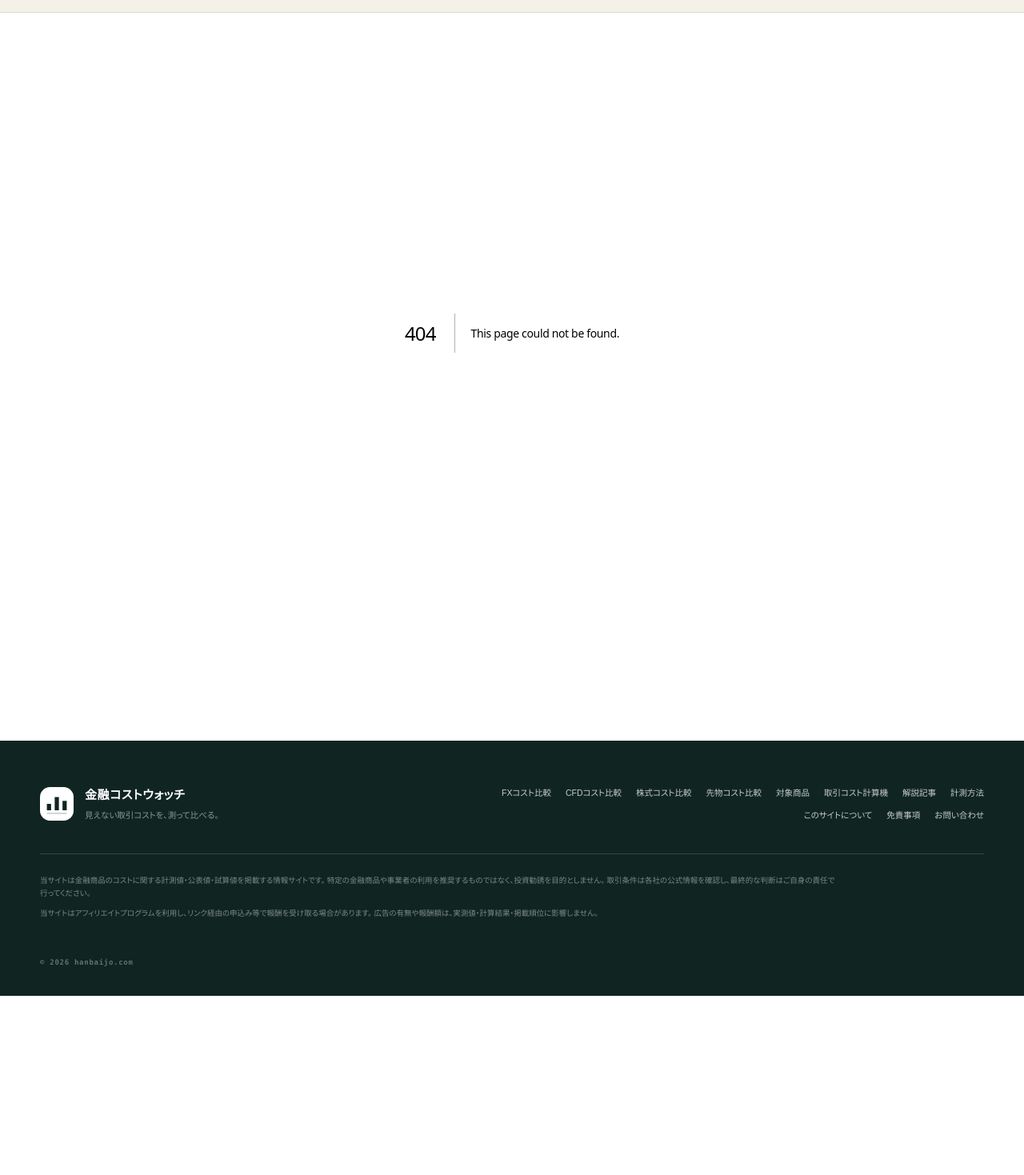
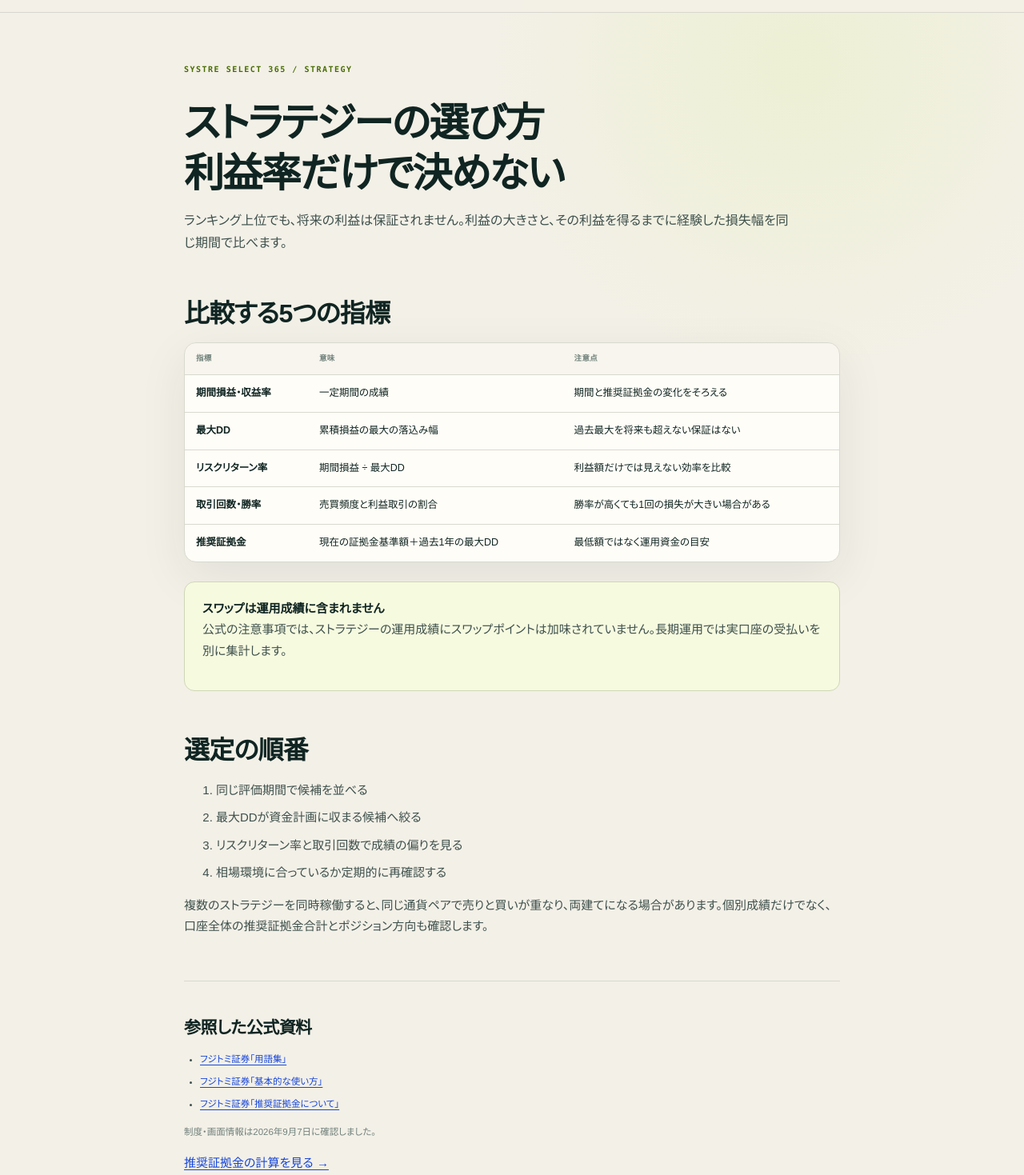
Before and after one commit to mrok18/hanbaijo, a Next.js app: page /articles/systre-select-365-strategy-selection in a window 1280 px wide. Before the commit this address had no page. Shown: the part 61-1530 px from the top of the page at 80% size. Before the commit the page ends 1306 px from the top, so only its background shows below. Built offline with nearby package versions, Linux system fonts and the light colour scheme.

Commit message:
feat: add Systre strategy management guides

```diff
--- a/app/articles/posts.ts
+++ b/app/articles/posts.ts
@@ -1,4 +1,6 @@
 export const POSTS = [
+  { slug: 'systre-select-365-strategy-selection', category: 'FX自動売買', title: 'シストレセレクト365のストラテジー選び｜利益率だけで決めない', desc: '最大ドローダウン、リスクリターン率、取引回数、推奨証拠金からストラテジーを比較する。' },
+  { slug: 'systre-select-365-stop-switch', category: 'FX自動売買', title: 'シストレセレクト365の停止・入替え｜建玉を残さない確認手順', desc: '稼働停止、未決済ポジション、複数ストラテジーの両建て、サービス解約前の確認を整理する。' },
   { slug: 'matsui-fx-swap-calendar', category: 'FX・松井証券', title: 'MATSUI FXのスワップ付与時間｜1万通貨表示の計算方法', desc: '夏時間6時10分・冬時間7時10分以降の付与、付与日数、1通貨や100通貨へ換算する方法を整理する。' },
   { slug: 'matsui-fx-auto-trading-stop-restart', category: 'FX・松井証券', title: 'MATSUI FX自動売買の停止・再開｜建玉と注文はどうなる？', desc: '3つの運用停止方法、自動停止の条件、余力不足後に必要な再開操作を整理する。' },
   { slug: 'dmm-fx-swap-calendar', category: 'FX・DMM FX', title: 'DMM FXのスワップ付与日はいつ？0日・3日・4日の見方', desc: '営業日の切替時刻、通常の3日分、祝日による0日・4日分をスワップカレンダーから確認する。' },
--- /dev/null
+++ b/app/articles/systre-select-365-strategy-selection/page.tsx
@@ -0,0 +1,28 @@
+import Link from 'next/link';
+import AffiliateOfferCard from '@/components/AffiliateOfferCard';
+import { AFFILIATE_OFFERS } from '@/lib/affiliates';
+
+export const metadata = { title: 'シストレセレクト365のストラテジー選び｜利益率だけで決めない', description: 'シストレセレクト365のストラテジーを、利益率、最大ドローダウン、リスクリターン率、取引回数、推奨証拠金から比較します。' };
+
+export default function Page() {
+  return <article>
+    <p className="page-kicker">SYSTRE SELECT 365 / STRATEGY</p>
+    <h1>ストラテジーの選び方<br />利益率だけで決めない</h1>
+    <p className="lede">ランキング上位でも、将来の利益は保証されません。利益の大きさと、その利益を得るまでに経験した損失幅を同じ期間で比べます。</p>
+    <h2>比較する5つの指標</h2>
+    <div className="data-panel"><div className="table-scroll"><table className="rates comparison-table"><thead><tr><th>指標</th><th>意味</th><th>注意点</th></tr></thead><tbody>
+      <tr><td className="ex-name">期間損益・収益率</td><td>一定期間の成績</td><td>期間と推奨証拠金の変化をそろえる</td></tr>
+      <tr><td className="ex-name">最大DD</td><td>累積損益の最大の落込み幅</td><td>過去最大を将来も超えない保証はない</td></tr>
+      <tr><td className="ex-name">リスクリターン率</td><td>期間損益 ÷ 最大DD</td><td>利益額だけでは見えない効率を比較</td></tr>
+      <tr><td className="ex-name">取引回数・勝率</td><td>売買頻度と利益取引の割合</td><td>勝率が高くても1回の損失が大きい場合がある</td></tr>
+      <tr><td className="ex-name">推奨証拠金</td><td>現在の証拠金基準額＋過去1年の最大DD</td><td>最低額ではなく運用資金の目安</td></tr>
+    </tbody></table></div></div>
+    <div className="callout"><strong>スワップは運用成績に含まれません</strong><p>公式の注意事項では、ストラテジーの運用成績にスワップポイントは加味されていません。長期運用では実口座の受払いを別に集計します。</p></div>
+    <h2>選定の順番</h2><ol><li>同じ評価期間で候補を並べる</li><li>最大DDが資金計画に収まる候補へ絞る</li><li>リスクリターン率と取引回数で成績の偏りを見る</li><li>相場環境に合っているか定期的に再確認する</li></ol>
+    <p>複数のストラテジーを同時稼働すると、同じ通貨ペアで売りと買いが重なり、両建てになる場合があります。個別成績だけでなく、口座全体の推奨証拠金合計とポジション方向も確認します。</p>
+    <section className="article-sources" aria-labelledby="sources"><h2 id="sources">参照した公式資料</h2><ul><li><a href="https://www.fujitomi.co.jp/systra/feature/words/" target="_blank" rel="noopener noreferrer">フジトミ証券「用語集」</a></li><li><a href="https://www.fujitomi.co.jp/systra/feature/basics/" target="_blank" rel="noopener noreferrer">フジトミ証券「基本的な使い方」</a></li><li><a href="https://www.fujitomi.co.jp/systra/feature/howto-a/" target="_blank" rel="noopener noreferrer">フジトミ証券「推奨証拠金について」</a></li></ul><p>制度・画面情報は2026年9月7日に確認しました。</p></section>
+    <p><Link href="/articles/systre-select-365-recommended-margin">推奨証拠金の計算を見る →</Link></p>
+    <p><Link href="/articles/systre-select-365-stop-switch">停止・入替えの確認を見る →</Link></p>
+    <section className="article-affiliate" aria-label="関連する広告"><AffiliateOfferCard offer={AFFILIATE_OFFERS['systre-select-365']} /><p className="affiliate-disclosure">広告リンクから申込みが成立すると当サイトが報酬を受け取る場合があります。成績評価とは分けて掲載しています。</p></section>
+  </article>;
+}
--- a/app/fx/systre-select-365/page.tsx
+++ b/app/fx/systre-select-365/page.tsx
@@ -79,6 +79,8 @@ export default function SystrePage() {
         <div className="provider-directory">
           <Link href="/articles/systre-select-365-vs-otc-fx"><span>GUIDE</span><h3>取引所FXと店頭FXの違い</h3><p>価格提示、スワップ、手数料、証拠金の違いを同じ表で確認します。</p><b>記事を読む →</b></Link>
           <Link href="/articles/systre-select-365-losscut-margin-shortage"><span>GUIDE</span><h3>ロスカットと証拠金不足</h3><p>有効比率100％、150％のアラート、取引終了後の不足を区別します。</p><b>記事を読む →</b></Link>
+          <Link href="/articles/systre-select-365-strategy-selection"><span>GUIDE</span><h3>ストラテジーの選び方</h3><p>利益率だけでなく、最大DD、リスクリターン率、必要資金を並べます。</p><b>記事を読む →</b></Link>
+          <Link href="/articles/systre-select-365-stop-switch"><span>GUIDE</span><h3>停止・入替えの確認</h3><p>稼働停止後の建玉と、複数ストラテジー運用時の両建てを確認します。</p><b>記事を読む →</b></Link>
           <Link href="/articles/systre-select-365-recommended-margin"><span>GUIDE</span><h3>推奨証拠金と最大DD</h3><p>現在の証拠金基準額と過去1年の最大ドローダウンを分けて計算します。</p><b>記事を読む →</b></Link>
           <Link href="/articles/systre-select-365-total-cost"><span>GUIDE</span><h3>手数料0円の外側にあるコスト</h3><p>初回利用料、スプレッド、スワップ、取引回数による総負担を整理します。</p><b>記事を読む →</b></Link>
           <Link href="/articles/fx-swap-three-days"><span>GUIDE</span><h3>スワップが複数日分付く理由</h3><p>建玉を持ち越す自動売買で確認したい、付与日数の変則を解説します。</p><b>記事を読む →</b></Link>
```
Also changed, not shown: app/articles/systre-select-365-stop-switch/page.tsx (added, +21 -0 lines).
